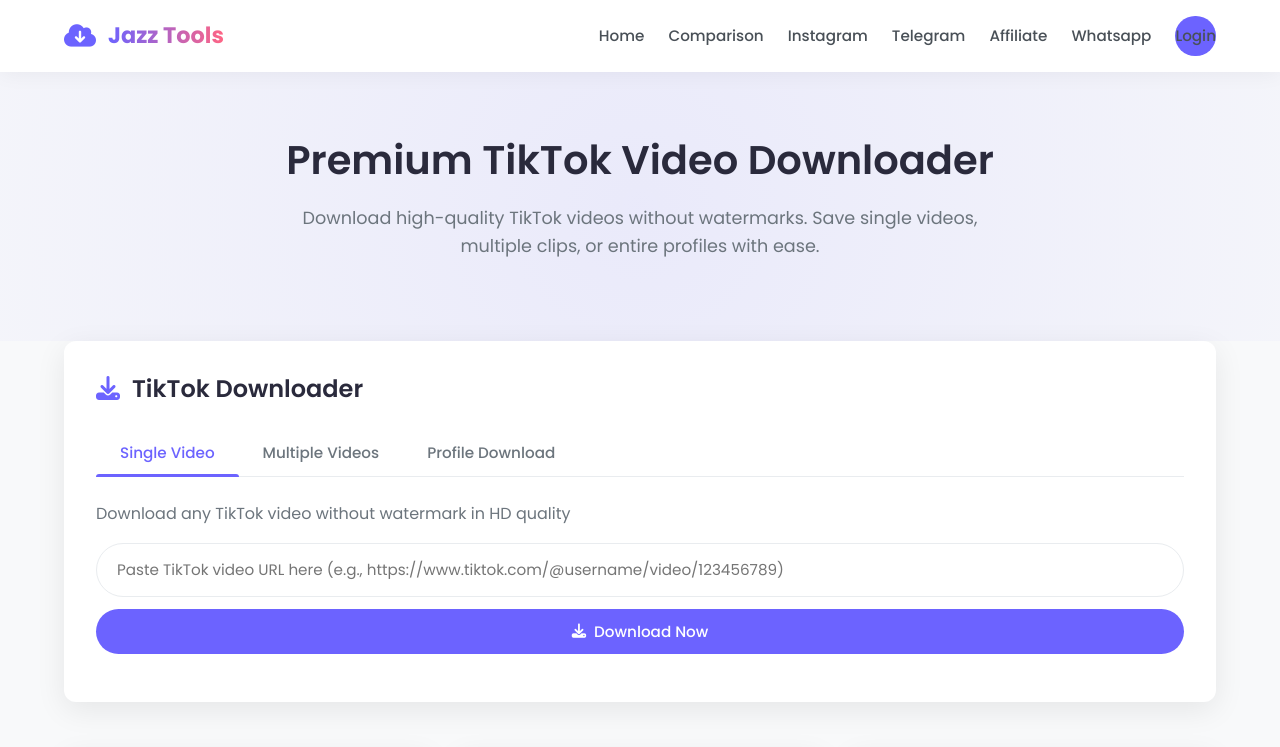
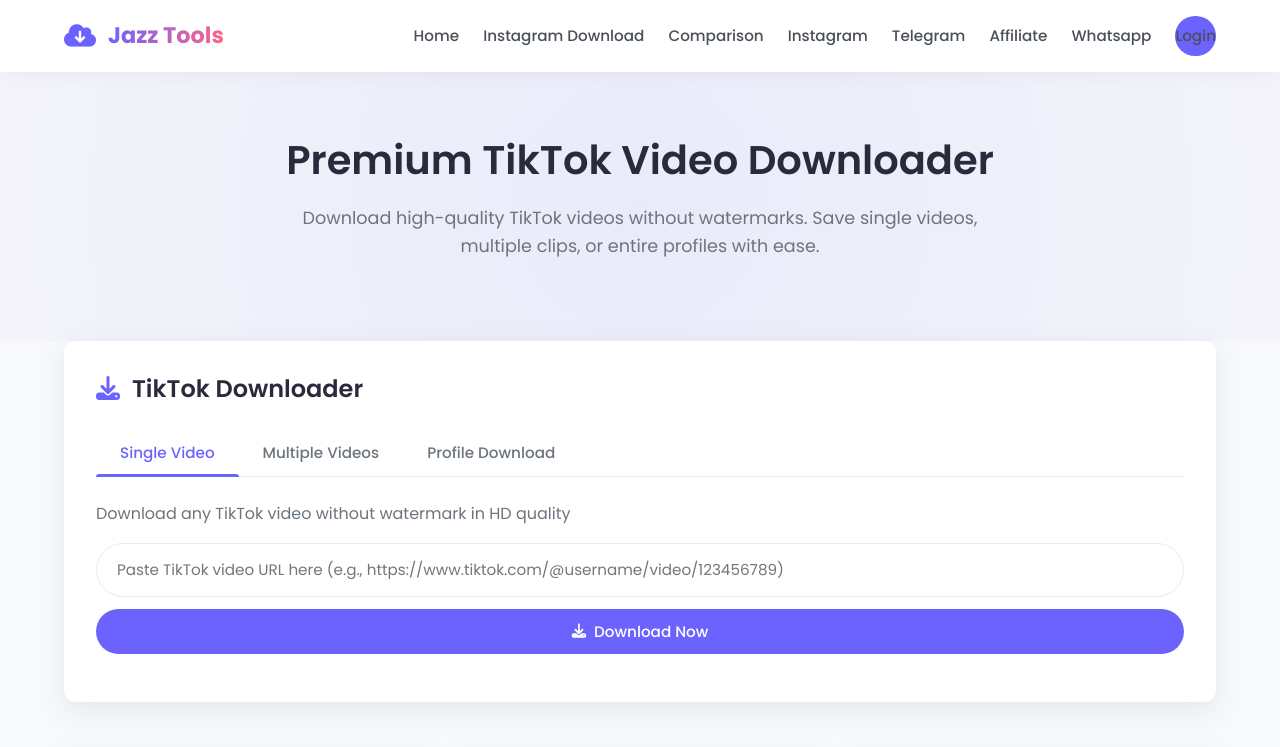
Before and after one commit to jaazz10k/jazz_tools, a plain HTML site: page index.html in a window 1280 px wide. Shown: the top 747 px of the page. Drawn offline with Linux system fonts and the light colour scheme.

Commit message:
index.html

```diff
--- a/index.html
+++ b/index.html
@@ -643,6 +643,7 @@
 
                 <div class="nav-links" id="navLinks">
                     <a href="index.html">Home</a>
+                    <a href="instagram_download.html">Instagram Download</a>
                     <a href="comparison.html">Comparison</a>
                     <a href="instagram.html">Instagram</a>
                     <a href="telegram.html">Telegram</a>
```
